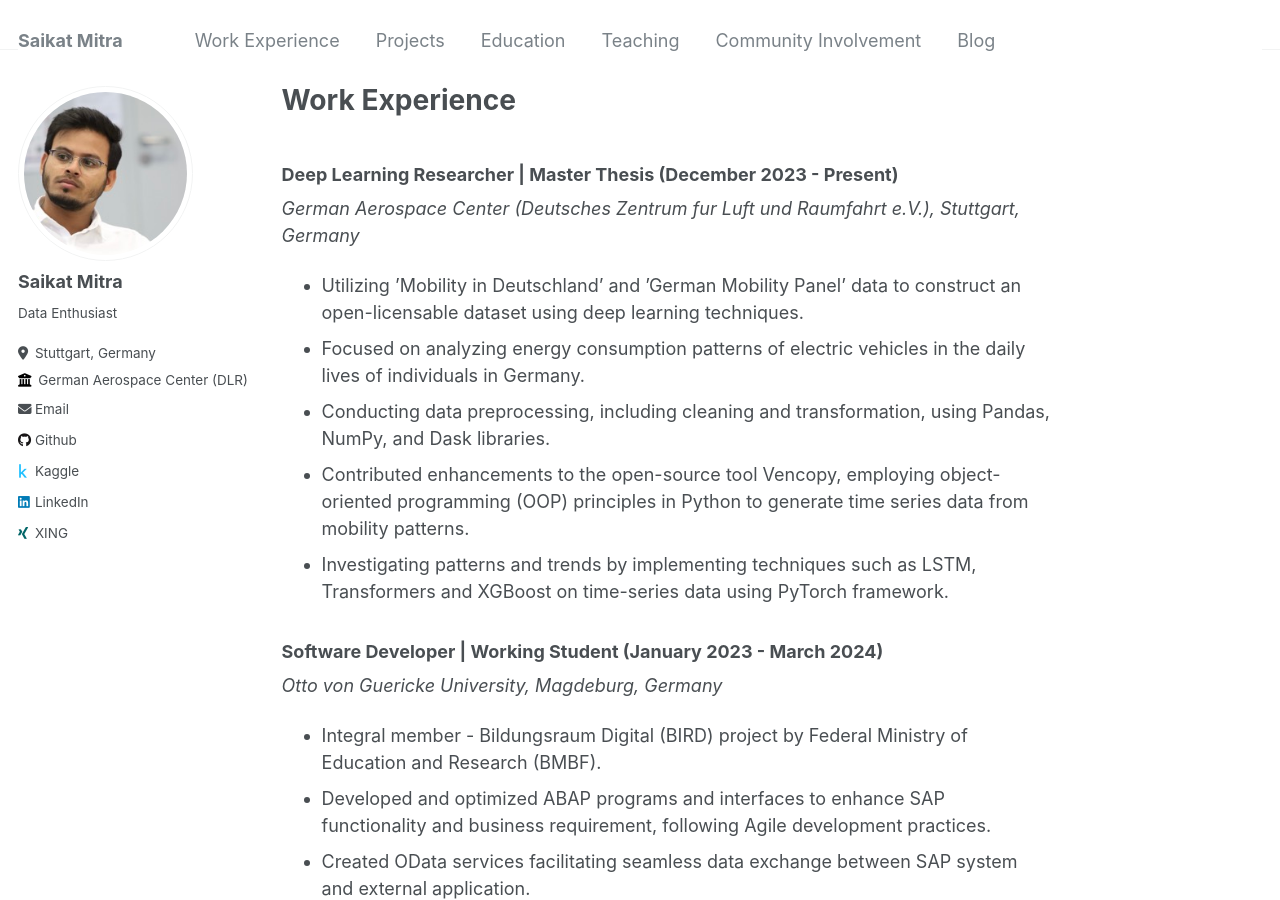
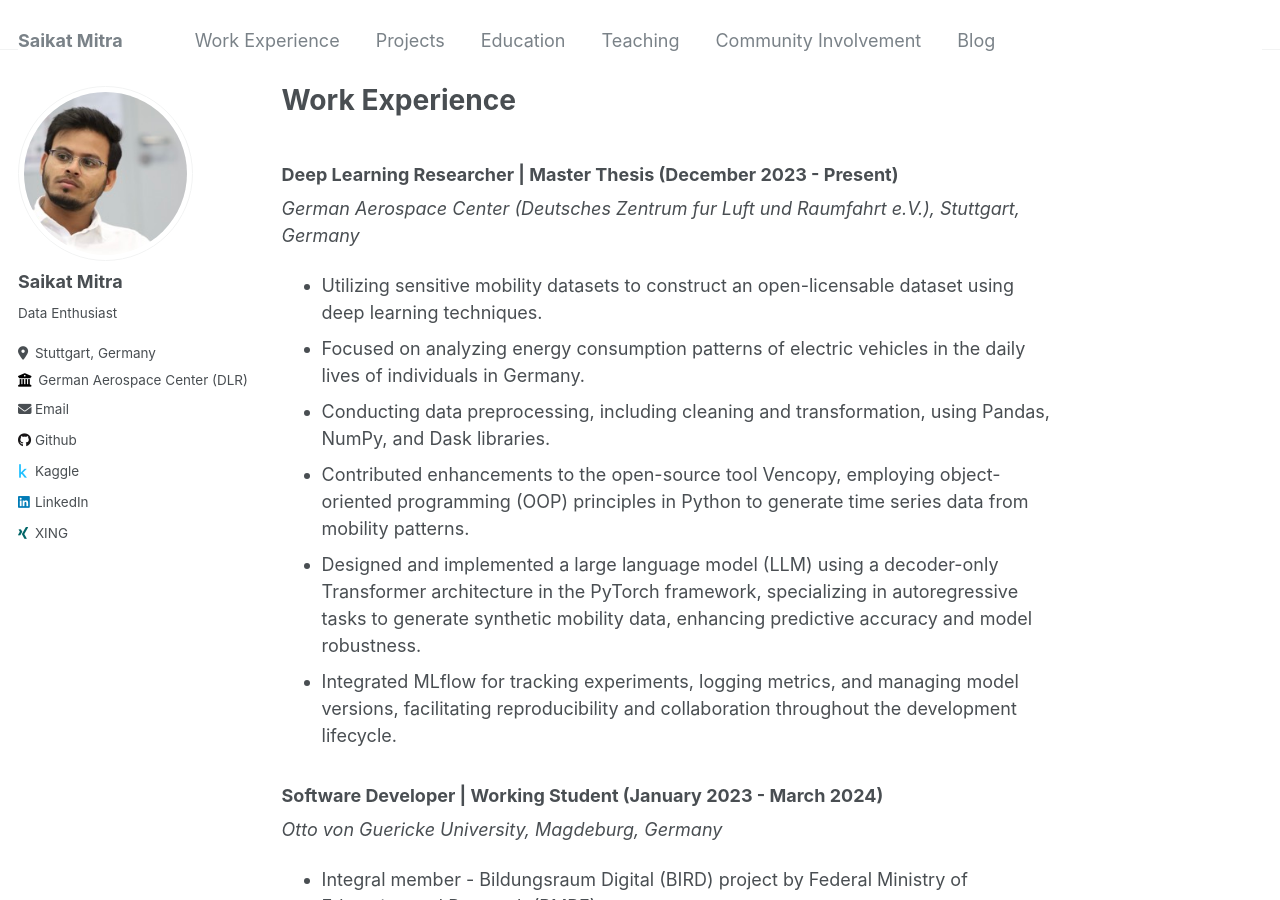
Before and after one commit to saikatmitra1998/saikatmitra1998.github.io, a Jekyll site: the page built from _pages/workexp.md, in a window 1280 px wide and 900 px high. Built offline with Jekyll 4.4.1, drawn with Linux system fonts in a browser that asks for light colours.

Commit message:
Update workexp.md

```diff
--- a/_pages/workexp.md
+++ b/_pages/workexp.md
@@ -11,12 +11,13 @@ redirect_from:
 
 _German Aerospace Center (Deutsches Zentrum fur Luft und Raumfahrt e.V.), Stuttgart, Germany_
 
-* Utilizing ’Mobility in Deutschland’ and ’German Mobility Panel’ data to construct an open-licensable dataset using deep learning techniques.
+* Utilizing sensitive mobility datasets to construct an open-licensable dataset using deep learning techniques.
 * Focused on analyzing energy consumption patterns of electric vehicles in the daily lives of individuals in Germany.
 * Conducting data preprocessing, including cleaning and transformation, using Pandas, NumPy, and Dask libraries.
 * Contributed enhancements to the open-source tool Vencopy, employing object-oriented programming (OOP)
 principles in Python to generate time series data from mobility patterns.
-* Investigating patterns and trends by implementing techniques such as LSTM, Transformers and XGBoost on time-series data using PyTorch framework.
+* Designed and implemented a large language model (LLM) using a decoder-only Transformer architecture in the PyTorch framework, specializing in autoregressive tasks to generate synthetic mobility data, enhancing predictive accuracy and model robustness.
+* Integrated MLflow for tracking experiments, logging metrics, and managing model versions, facilitating reproducibility and collaboration throughout the development lifecycle.
 
 ### Software Developer | Working Student (January 2023 - March 2024)
 
```
